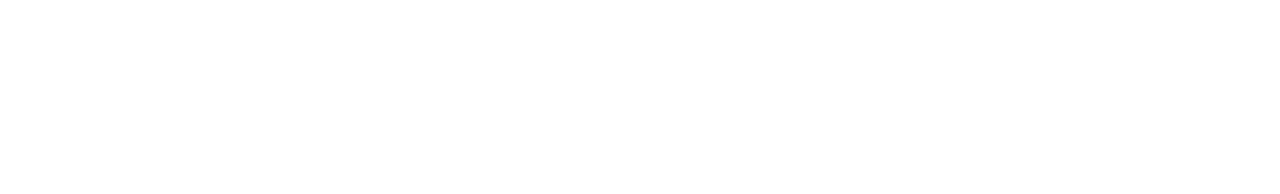
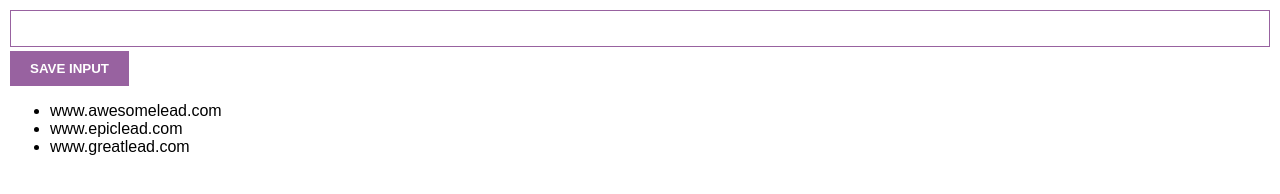
Before and after one commit to Karolinaannabednarz/chrome-extension, a plain HTML site: page index.html in a window 1280 px wide. Drawn offline with Linux system fonts and the light colour scheme.

Commit message:
add input and button elements to grabbing value

```diff
--- a/index.html
+++ b/index.html
@@ -7,6 +7,9 @@
     <link rel="stylesheet" href="style.css">
 </head>
 <body>
+    <input type="text" id="input-el">
+    <button id="input-btn">SAVE INPUT</button>
+    <ul id="ul-el"></ul>
     <script src="script.js"></script>
 </body>
 </html>
--- a/script.js
+++ b/script.js
@@ -0,0 +1,13 @@
+const buttonEl = document.getElementById("input-btn")
+const inputEl = document.getElementById("input-el")
+const ulEl = document.getElementById("ul-el")
+let myLeads = ["www.awesomelead.com", "www.epiclead.com", "www.greatlead.com"]
+
+buttonEl.addEventListener("click", function () {
+    myLeads.push(inputEl.value)
+    console.log(myLeads)
+})
+
+for (let i = 0; i<myLeads.length; i++) {
+    ulEl.innerHTML += "<li>" + myLeads[i] + "</li>"
+}
--- a/style.css
+++ b/style.css
@@ -0,0 +1,32 @@
+body {
+    margin: 0;
+    padding: 10px;
+    font-family: Arial, Helvetica, sans-serif;
+}
+
+/*
+
+Style our app according to the provided design!
+
+green color -> #5f9341
+
+*/
+
+
+input {
+    width: 100%;
+    padding: 10px;
+    box-sizing: border-box;
+    color: #9862a0;
+    border: 1px solid #9862a0;
+    margin-bottom: 4px;
+}
+
+button {
+    background-color: #9862a0;
+    font-weight: bold;
+    color: white;
+    text-transform: uppercase;
+    padding: 10px 20px;
+    border: none;
+}
```
